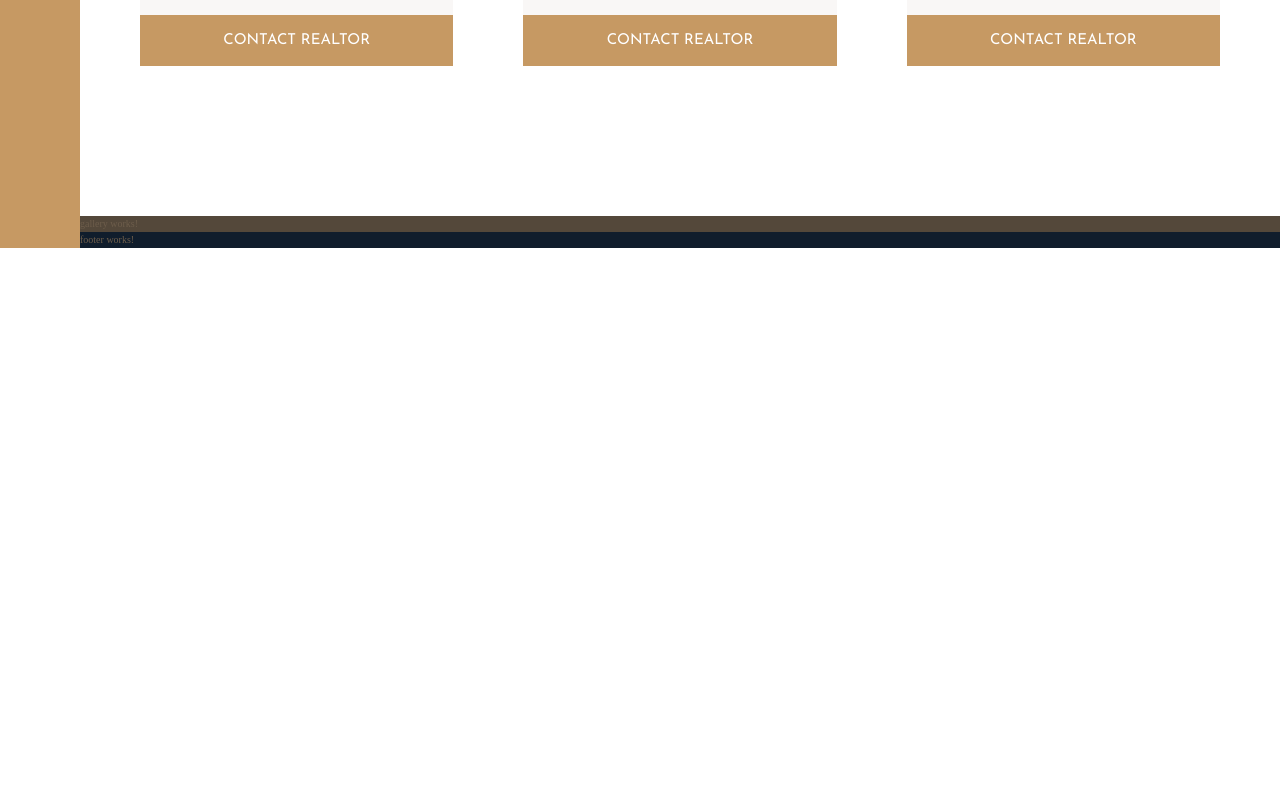
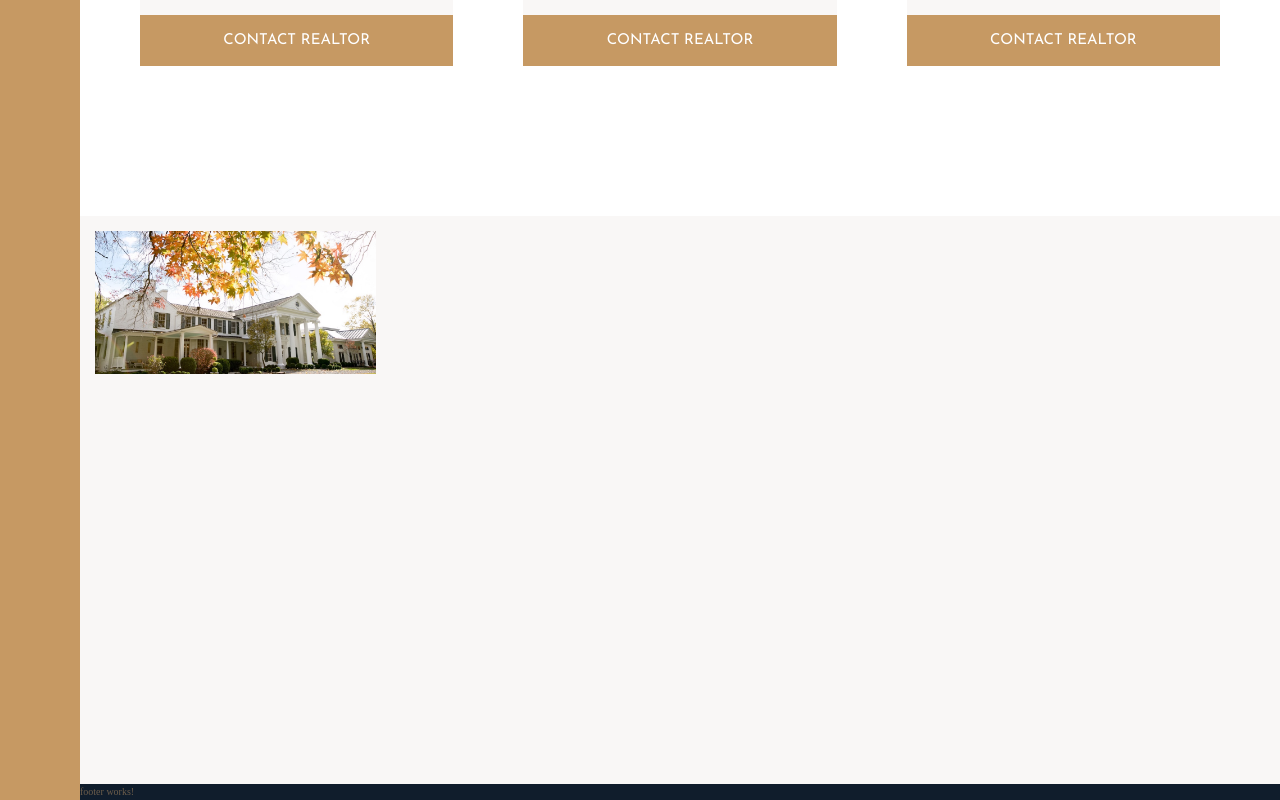
Before and after one commit to nitaicharan/Udemy-ACSSSASSFGAM3, an Angular app: page / in a window 1280 px wide. Shown: the part 3074-3874 px from the top of the page. Before the commit the page ends 3322 px from the top, so only its background shows below. Built offline with nearby package versions, Linux system fonts and the light colour scheme.

Commit message:
114. Building the Gallery - Part 1
New knoledges:
- object-fit

```diff
--- a/src/app/container/gallery/gallery.component.html
+++ b/src/app/container/gallery/gallery.component.html
@@ -1 +1,13 @@
-<section fxFlex class="gallery">gallery works!</section>
+<section
+            fxFlex
+            gdColumns="repeat(8,1fr)"
+            gdRows="repeat(7,5vw)"
+            gdGap="1.5rem"
+            class="gallery">
+    <figure
+        gdRow="1 / span 2"
+        gdColumn="1 /span 2"
+        class="gallery__item gallery__item--1">
+        <img class="gallery__img" src="./assets/img/gal-1.jpeg" alt="Gallery image 1">
+    </figure>
+</section>
--- a/src/app/container/gallery/gallery.component.scss
+++ b/src/app/container/gallery/gallery.component.scss
@@ -1,3 +1,15 @@
 .gallery {
-    background-color: var(--color-grey-dark-1);
+    background-color: var(--color-grey-light-1);
+    padding: 1.5rem;
+
+    &__item {
+        &--1 {
+        }
+    }
+    &__img {
+        width: 100%;
+        height: 100%;
+        object-fit: cover;
+        display: block;
+    }
 }
```
